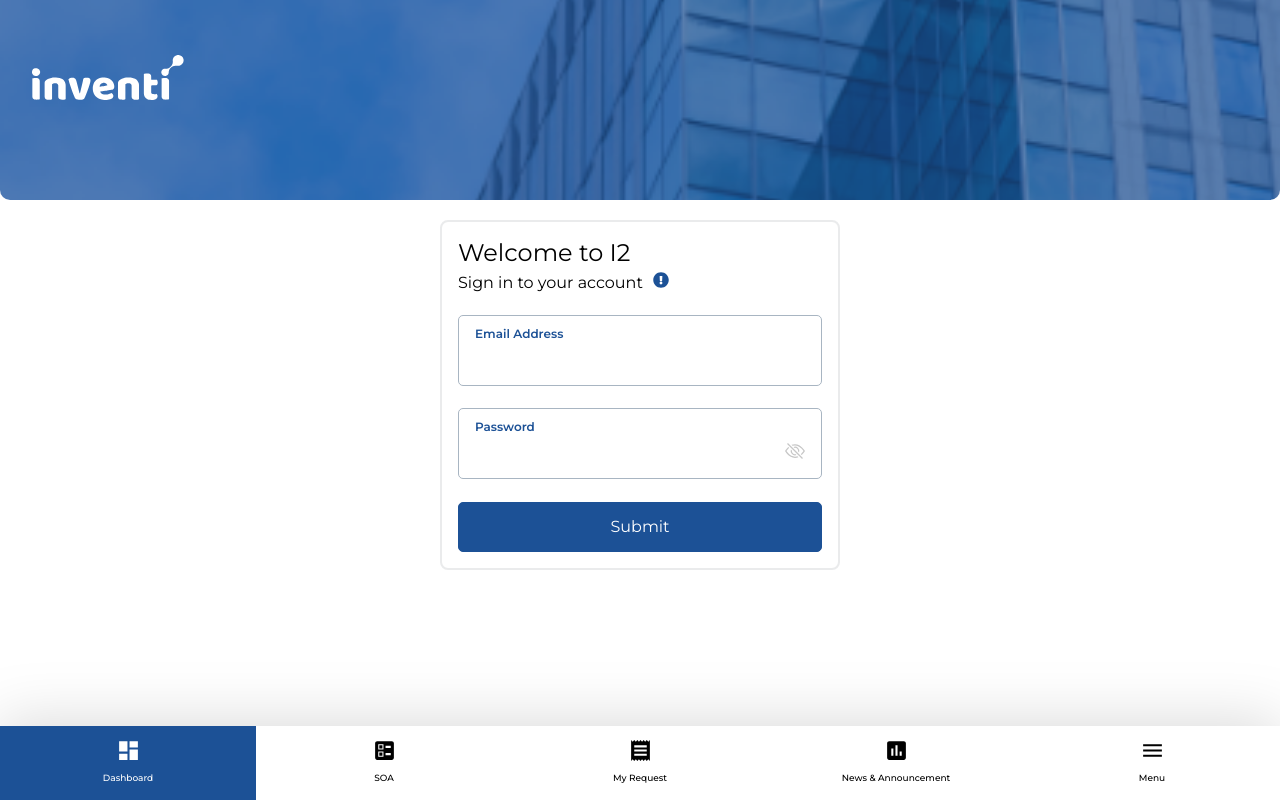
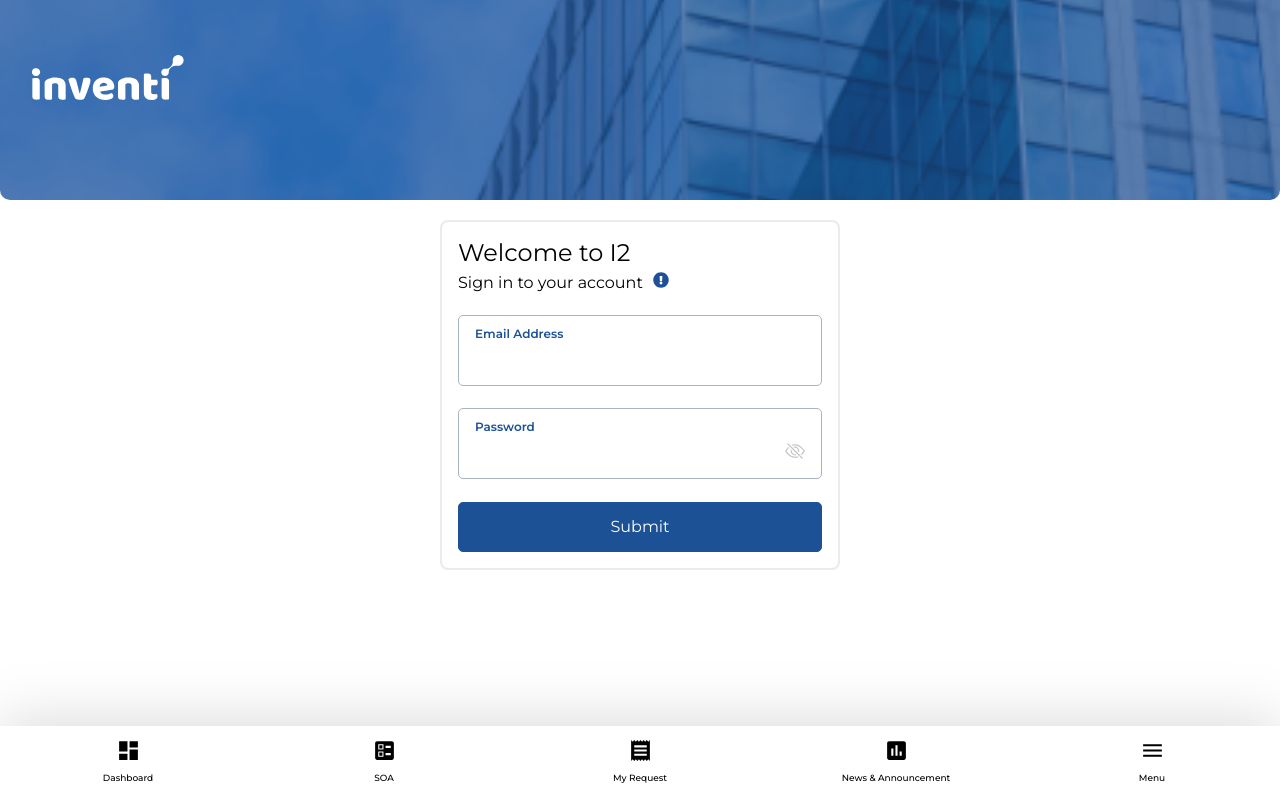
Before and after one commit to JuneRhomel/ReactDashboard-i2, a Next.js app in the folder i2-dashboard/: page / in a window 1280 px wide. Built offline with nearby package versions, Linux system fonts and the light colour scheme.

Commit message:
Update Navigation

```diff
--- a/i2-dashboard/components/layouts/navigation/Navigation.tsx
+++ b/i2-dashboard/components/layouts/navigation/Navigation.tsx
@@ -4,14 +4,14 @@ import React, { useState } from 'react';
 import Link from 'next/link';
 
 export default function Navigation() {
-    const [selectedTab, setSelectedTab] = useState('/dashboard');
-    console.log(selectedTab)
+    const [selectedTab, setSelectedTab] = useState('/Dashboard');
+
     const navigationItems = [
         { id: 1, link: '/dashboard', text: 'Dashboard', icon: <MdDashboard /> },
         { id: 2, link: '/soa', text: 'SOA', icon: <MdBallot /> },
-        { id: 3, link: '/my-request', text: 'My Request', icon: <MdReceipt /> },
-        { id: 4, link: '/news-announcement', text: 'News & Announcement', icon: <MdInsertChart /> },
-        { id: 5, link: '/menu', text: 'Menu', icon: <MdMenu /> },
+        { id: 3, link: '/myrequest', text: 'My Request', icon: <MdReceipt /> },
+        { id: 4, link: '/newsannouncement', text: 'News & Announcement', icon: <MdInsertChart /> },
+        { id: 5, link: '/', text: 'Menu', icon: <MdMenu /> },
     ];
 
     const navigate = (link:string) => {
--- a/i2-dashboard/pages/index.tsx
+++ b/i2-dashboard/pages/index.tsx
@@ -7,9 +7,11 @@ const pageTitle: string = "Welcome to Inventi I2";
 export default function Home() {
   return (
     <>
-    <Login/>
-    <Navigation/>
+      <Layout>
+        <Login />
+        <Navigation />
+      </Layout>
+    </>
 
-    </>
   )
 }
```
Also changed, not shown: i2-dashboard/pages/myrequest.tsx (added, +7 -0 lines), i2-dashboard/pages/newsannouncement.tsx (added, +7 -0 lines), i2-dashboard/pages/soa.tsx (added, +7 -0 lines), i2-dashboard/pages/dashboard.tsx (renamed from i2-dashboard/components/layouts/dashboard/Dashboard.tsx).
